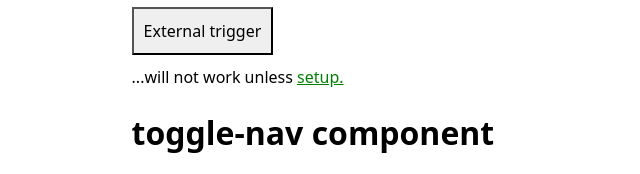
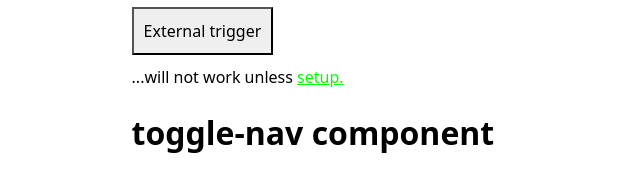
Before and after one commit to jk2908/toggle-nav, a website: page demo/index.html in a window 1280 px wide. Both pictures are taken after a click on the button "setup.". Shown: the part 190-364 px from the top of the page, 221-861 px from the left. Drawn offline with Linux system fonts and the light colour scheme.

Commit message:
Change demo colour

```diff
--- a/demo/index.html
+++ b/demo/index.html
@@ -241,7 +241,7 @@
         toggleNavEl.setAttribute('external-trigger', '')
         toggleNavEl.externalTrigger = true;
         openEl.addEventListener('click', () => toggleNavEl._handleOpen());
-        setupEl.style.color = 'green';
+        setupEl.style.color = '#0f0';
       }
     </script>
   </body>
```
